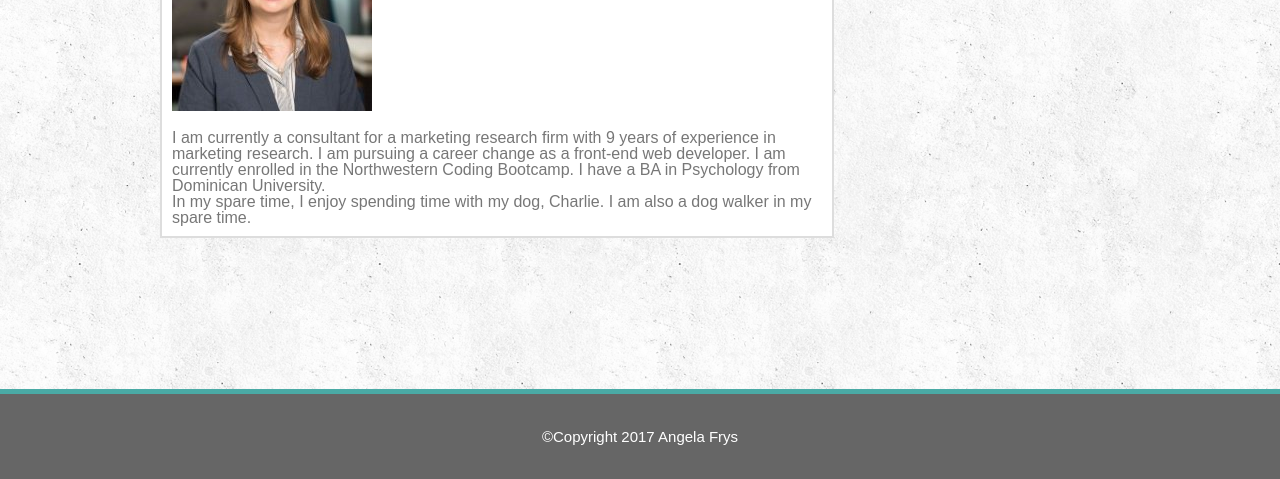
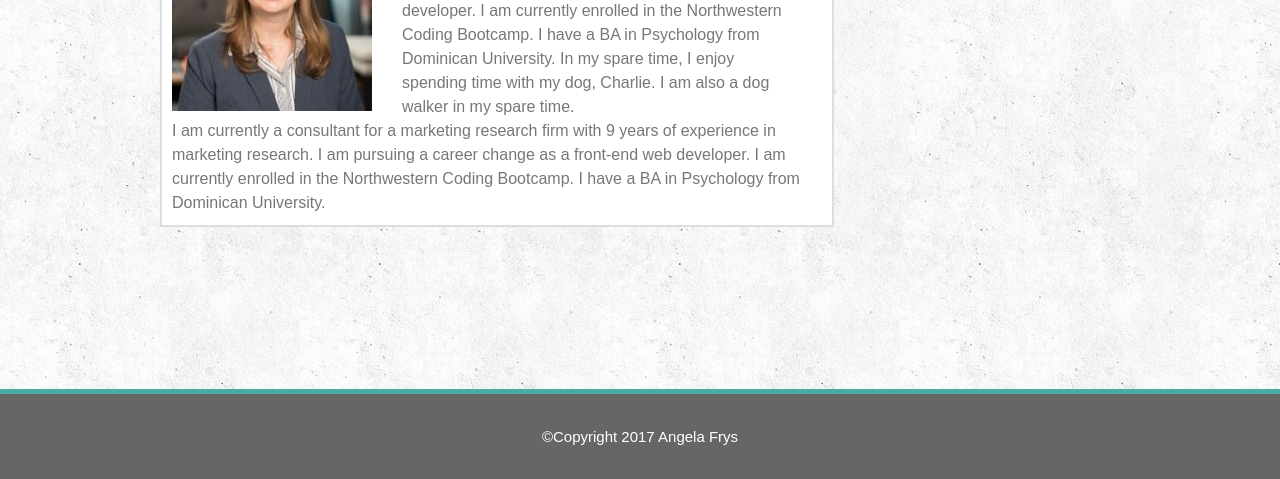
Before and after one commit to ADFrys/basic-portfolio, a plain HTML site: page index.html in a window 1280 px wide. Shown: the part 321-800 px from the top of the page. Drawn offline with Linux system fonts and the light colour scheme.

Commit message:
Fix contact page formatting.

```diff
--- a/assets/css/style.css
+++ b/assets/css/style.css
@@ -61,7 +61,32 @@ body {
 
 .main-content h5 {
 	font-size: 20px;
+}
 
+.image_bio {
+	display: inline;
+}
+
+.image_bio img {
+	float: left;
+}
+
+.Bioparagraph {
+	display: inline;
+}
+
+.Bioparagraph p {
+	float: left;
+	width: 60%;
+	margin-left: 30px;
+	margin-right: 0;
+	line-height: 1.5;
+}
+
+.p2 {
+	clear: both;
+	line-height: 1.5;
+	margin-right: 0;
 }
 
 .main-container {
--- a/index.html
+++ b/index.html
@@ -33,9 +33,10 @@
 		<br>
 
 		<div class="Bioparagraph">
-			<p>I am currently a consultant for a marketing research firm with 9 years of experience in marketing research. I am pursuing a career change as a front-end web developer. I am currently enrolled in the Northwestern Coding Bootcamp. I have a BA in Psychology from Dominican University.</p>
-			<p>In my spare time, I enjoy spending time with my dog, Charlie. I am also a dog walker in my spare time.</p>
+			<p>I am currently a consultant for a marketing research firm with 9 years of experience in marketing research. I am pursuing a career change as a front-end web developer. I am currently enrolled in the Northwestern Coding Bootcamp. I have a BA in Psychology from Dominican University. In my spare time, I enjoy spending time with my dog, Charlie. I am also a dog walker in my spare time.</p>
 		</div>
+		<br /><br />
+		<p class="p2">I am currently a consultant for a marketing research firm with 9 years of experience in marketing research. I am pursuing a career change as a front-end web developer. I am currently enrolled in the Northwestern Coding Bootcamp. I have a BA in Psychology from Dominican University.</p>
 
 		</div>
 
```
